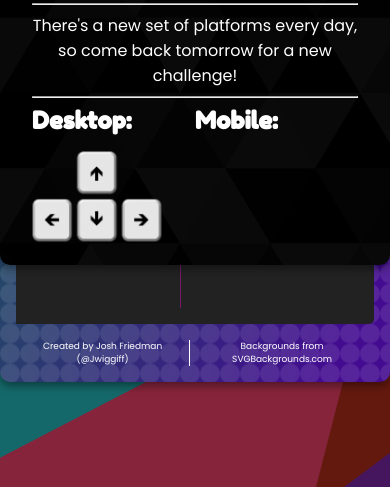
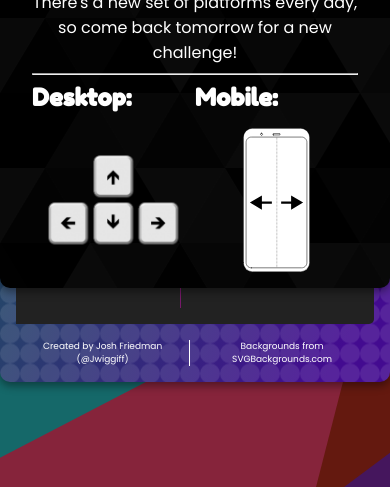
Before and after one commit to Jwiggiff/jumperio, a website built with webpack: page public/index.html in a window 390 px wide. Shown: the part 357-844 px from the top of the page. Built offline with nearby package versions, Linux system fonts and the light colour scheme; files whose address does not match are found by name.

Commit message:
Add mobile controls

```diff
--- a/public/css/styles.css
+++ b/public/css/styles.css
@@ -150,6 +150,11 @@ button:active {
 .controls img {
   padding-top: 1rem;
   max-width: 80%;
+  max-height: 10rem;
+  height: 100%;
+  object-fit: contain;
+  margin: auto;
+  display: block;
 }
 
 .footer {
--- a/public/index.html
+++ b/public/index.html
@@ -86,14 +86,15 @@
         There's a new set of platforms every day, so come back tomorrow for a
         new challenge!
       </p>
-      <hr>
+      <hr />
       <div class="controls">
         <div class="desktop">
           <h2>Desktop:</h2>
-          <img src="img/arrowKeys.png" alt="Arrow Keys">
+          <img src="img/arrowKeys.png" alt="Arrow Keys" />
         </div>
         <div class="mobile">
           <h2>Mobile:</h2>
+          <img src="img/phone.svg" alt="Phone Controls" />
         </div>
       </div>
     </div>
```
Also changed, not shown: public/img/phone.svg (added).
